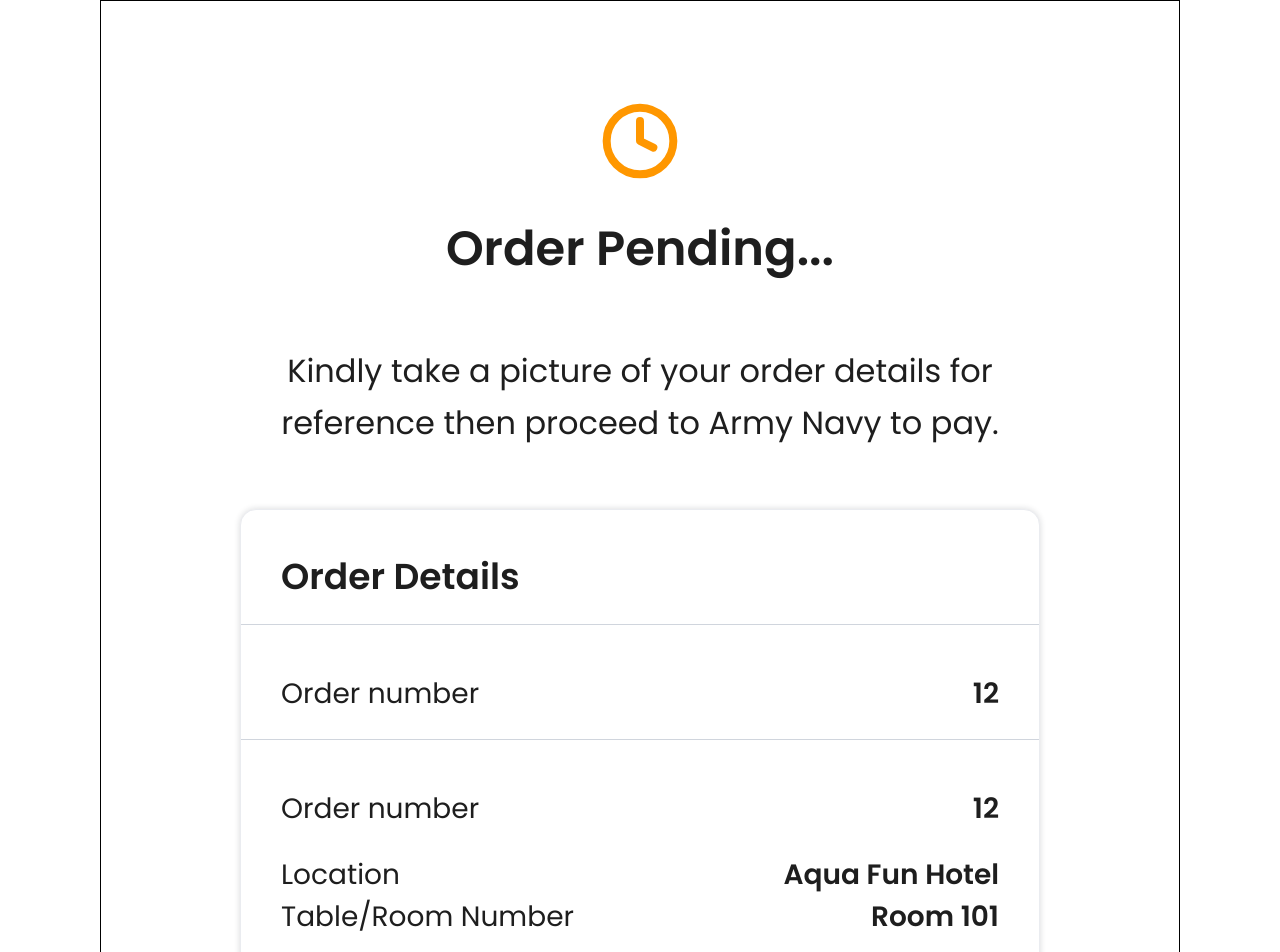
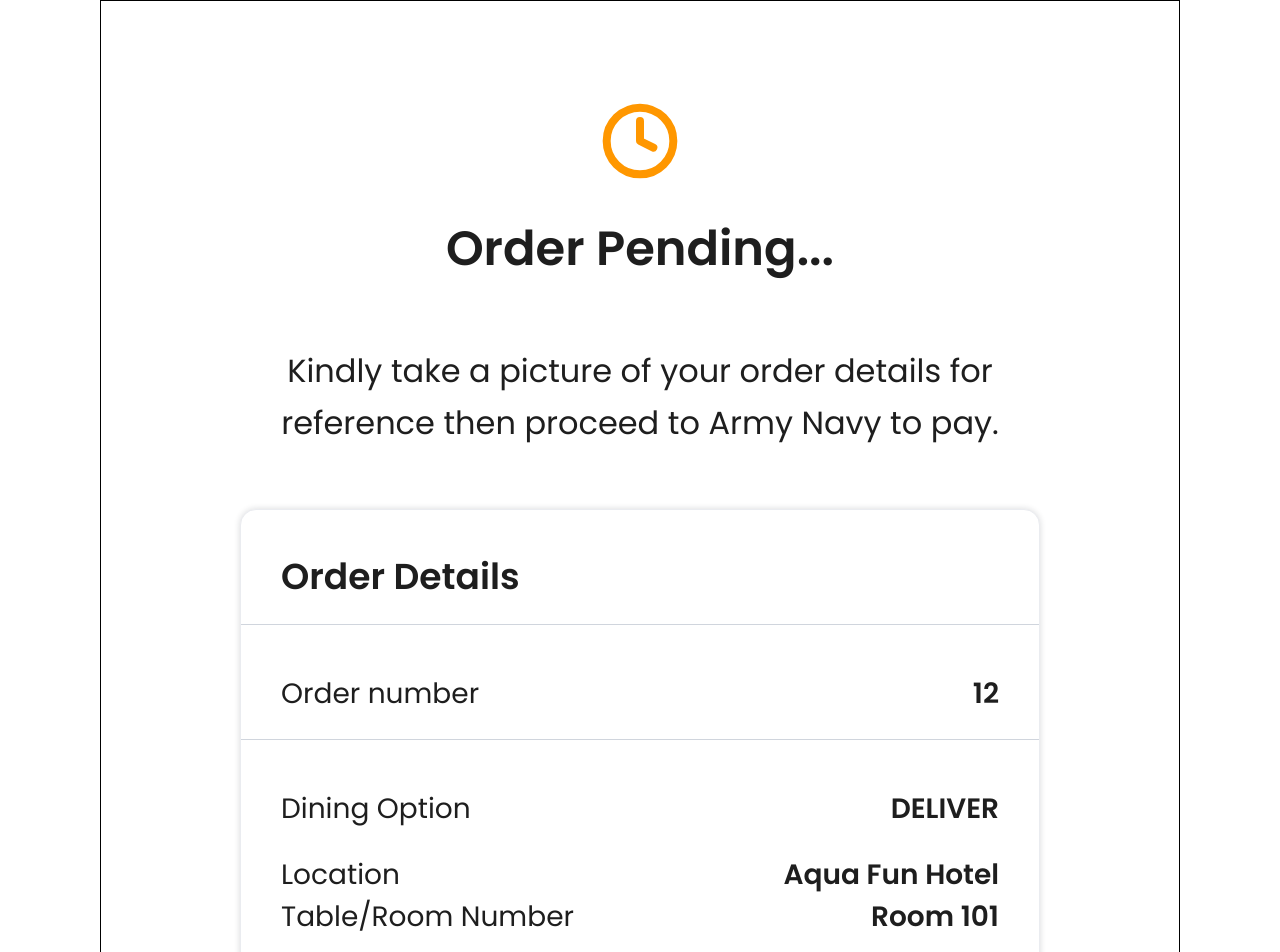
Before and after one commit to camaya-softdev/ordering-kiosk, a React (Vite) app in the folder frontend/app/ordering-kiosk/: page / in a window 1280 px wide. Shown: the top 952 px of the page. Built offline with nearby package versions, Linux system fonts and the light colour scheme; no server answers.

Commit message:
Order pending page

```diff
--- a/frontend/app/ordering-kiosk/src/Pages/OrderPending/index.jsx
+++ b/frontend/app/ordering-kiosk/src/Pages/OrderPending/index.jsx
@@ -27,8 +27,8 @@ const OrderPending = () => {
           </div>
           <div className={style.flexStyle}>
             <div className={style.flexStyleFirstChld}>
-              <p>Order number</p>
-              <span>12</span>
+              <p>Dining Option</p>
+              <span>DELIVER</span>
             </div>
             <div className={style.flexStyleScndChld}>
               <div className={style.flexStyleChild}>
```
